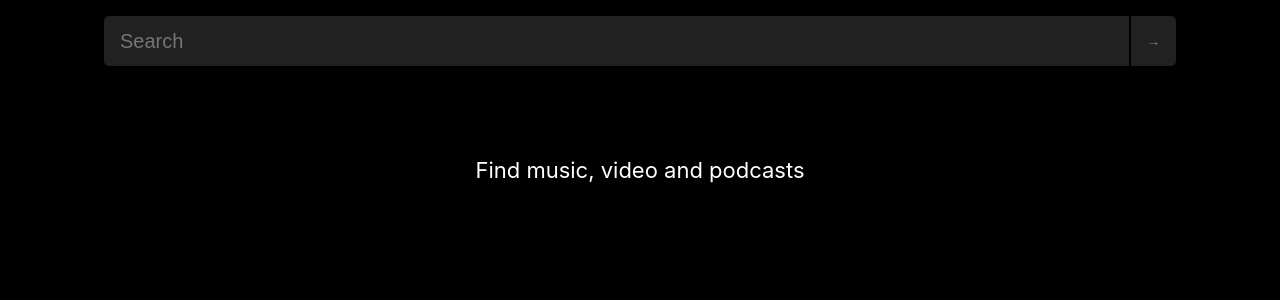
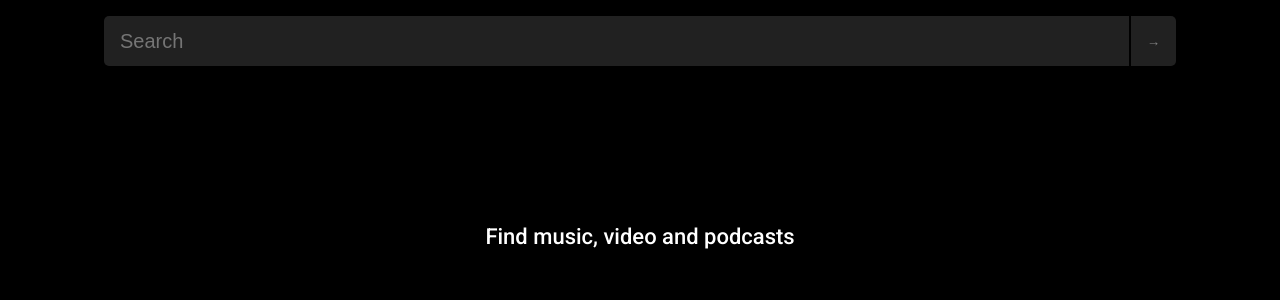
Before and after one commit to fominmaksim/takeHome, a React (Create React App) app: page / in a window 1280 px wide. Shown: the top 300 px of the page. Built offline with nearby package versions, Linux system fonts and the light colour scheme.

Commit message:
feat: refactored code

```diff
--- a/public/index.html
+++ b/public/index.html
@@ -24,7 +24,12 @@
       work correctly both with client-side routing and a non-root public URL.
       Learn how to configure a non-root public URL by running `npm run build`.
     -->
-    <title>React App</title>
+    <link rel="preconnect" href="https://fonts.googleapis.com" />
+    <link rel="preconnect" href="https://fonts.gstatic.com" crossorigin />
+    <link
+      href="https://fonts.googleapis.com/css2?family=Roboto:wght@500&display=swap"
+      rel="stylesheet"
+    />
   </head>
   <body>
     <noscript>You need to enable JavaScript to run this app.</noscript>
--- a/src/App.tsx
+++ b/src/App.tsx
@@ -1,6 +1,9 @@
 import styled from "styled-components";
 import SearchPanel from "./containers/SearchPanel";
 import "./reset.css";
+import "./app.css"
+
+
 const Wrapper = styled.section`
   display: flex;
   background-color: black;
--- /dev/null
+++ b/src/app.css
@@ -0,0 +1,3 @@
+body {
+  font-family: 'Roboto', sans-serif;
+}
--- a/src/containers/SearchPanel.tsx
+++ b/src/containers/SearchPanel.tsx
@@ -3,15 +3,10 @@ import React, { useState } from "react";
 import styled from "styled-components";
 import { useDispatch, useSelector } from "react-redux";
 import { RootStore } from "../redux/store";
-import { ItunesStore } from "../redux/videos/reducer";
-import { loadItunesContent } from "../redux/videos/actions";
-import {
-  FeatureMovie,
-  Podcast,
-  Results,
-  Song,
-  TvEpisode,
-} from "../services/types";
+import { ItunesStore } from "../redux/iTunes/reducer";
+import { loadItunesContent } from "../redux/iTunes/actions";
+import { FeatureMovie, Podcast, Song, TvEpisode } from "../services/types";
+import SearchResult from "./SearchResult";
 const Wrapper = styled.section`
   display: flex;
   flex-direction: column;
@@ -43,59 +38,14 @@ const SearchSubmitButton = styled.input`
   cursor: pointer;
 `;
 
-const SearchResult = styled.div``;
+const SearchResultWrapper = styled.div``;
 const Spinner = styled.p`
   color: white;
   font-size: 22px;
   text-align: center;
-  margin-top: 93px;
+  margin-top: 10rem;
 `;
-const Title = styled.h3`
-  color: white;
-  margin-bottom: 1rem;
-  margin-top: 3rem;
-  font-size: 20px;
-`;
-const ItemTitle = styled.p`
-  color: white;
-  margin-bottom: 0.5rem;
-  font-size: 18px;
-`;
-const ItemDescription = styled.p`
-  color: #b4b4b4;
-  font-size: 14px;
-
-`;
-const Dot = styled.span`
-  @media (max-width: 1200px) {
-    display: none;
-}
-`
-const Item = styled.div`
-  display: flex;
-  border-bottom: 1px solid #252525;
-  padding: 1rem 0.5rem;
-  &:last-of-type {
-    border-bottom: none;
-  }
-`;
-const Cover = styled.img`
-  margin-right: 1rem;
-  border-radius: 2px;
-`;
-
-const Description = styled.div`
-  display: flex;
-  flex-direction: column;
-  justify-content: center;
-`;
-const SubDescription = styled.div`
-  display: flex;
-  @media (max-width: 1200px) {
-    width: 100%;
-    display: block;
-  }
-`;
+const Fragment = styled.div``;
 interface GroupedData {
   featureMovie?: FeatureMovie[];
   podcast?: Podcast[];
@@ -141,40 +91,20 @@ const SearchPanel: React.FunctionComponent = () => {
           <SearchSubmitButton type="submit" value="→" />
         </Label>
       </form>
-      <SearchResult>
-        {input?.length && iTunesData?.length ? (
+      <SearchResultWrapper>
+        {iTunesData?.length ? (
           Object.entries(groupedData).map(([key, val]) => {
             const data = val.slice(0, 3);
-
             return (
-              <div>
-                <Title>{key[0].toUpperCase() + key.substring(1)}</Title>
-                {data.map((el: Results) => {
-                  return (
-                    <Item>
-                      <Cover src={el.artworkUrl60} alt="cover" />
-                      <Description>
-                        <ItemTitle>{el.trackCensoredName}</ItemTitle>
-                        <SubDescription>
-                          <ItemDescription>
-                            {el.artistName}&nbsp;<Dot>&#8226;</Dot>&nbsp;
-                          </ItemDescription>
-                          <ItemDescription>
-                            {` `}
-                            {el.collectionCensoredName}
-                          </ItemDescription>
-                        </SubDescription>
-                      </Description>
-                    </Item>
-                  );
-                })}
-              </div>
+              <Fragment key={key}>
+                <SearchResult label={key} data={data} />
+              </Fragment>
             );
           })
         ) : (
           <Spinner>Find music, video and podcasts</Spinner>
         )}
-      </SearchResult>
+      </SearchResultWrapper>
     </Wrapper>
   );
 };
--- /dev/null
+++ b/src/containers/SearchResult.tsx
@@ -0,0 +1,85 @@
+/* eslint-disable array-callback-return */
+import React from "react";
+import styled from "styled-components";
+import { Results } from "../services/types";
+
+const Title = styled.h3`
+  color: white;
+  margin-bottom: 1rem;
+  margin-top: 3rem;
+  font-size: 20px;
+`;
+const ItemTitle = styled.p`
+  color: white;
+  margin-bottom: 0.5rem;
+  font-size: 18px;
+`;
+const ItemDescription = styled.p`
+  color: #b4b4b4;
+  font-size: 14px;
+`;
+const Dot = styled.span`
+  @media (max-width: 1200px) {
+    display: none;
+  }
+`;
+const Item = styled.div`
+  display: flex;
+  border-bottom: 1px solid #252525;
+  padding: 1rem 0.5rem;
+  &:last-of-type {
+    border-bottom: none;
+  }
+`;
+const Cover = styled.img`
+  margin-right: 1rem;
+  border-radius: 2px;
+`;
+
+const Description = styled.div`
+  display: flex;
+  flex-direction: column;
+  justify-content: center;
+`;
+const SubDescription = styled.div`
+  display: flex;
+  @media (max-width: 1200px) {
+    width: 100%;
+    display: block;
+  }
+`;
+interface SearchResultProps {
+  label: string;
+  data: Results[];
+}
+const SearchResult: React.FunctionComponent<SearchResultProps> = ({
+  label,
+  data,
+}) => {
+  return (
+    <>
+      <Title>{label[0].toUpperCase() + label.substring(1)}</Title>
+      {data.map((el: Results) => {
+        return (
+          <Item key={el.artistName}>
+            <Cover src={el.artworkUrl60} alt="cover" />
+            <Description>
+              <ItemTitle>{el.trackCensoredName}</ItemTitle>
+              <SubDescription>
+                <ItemDescription>
+                  {el.artistName}&nbsp;<Dot>&#8226;</Dot>&nbsp;
+                </ItemDescription>
+                <ItemDescription>
+                  {` `}
+                  {el.collectionCensoredName}
+                </ItemDescription>
+              </SubDescription>
+            </Description>
+          </Item>
+        );
+      })}
+    </>
+  );
+};
+
+export default SearchResult;
--- a/src/redux/store.ts
+++ b/src/redux/store.ts
@@ -2,7 +2,7 @@ import { createStore, applyMiddleware, combineReducers } from 'redux';
 import logger from 'redux-logger';
 import thunk from 'redux-thunk';
 
-import app from './videos/reducer';
+import app from './iTunes/reducer';
 
 const rootReducer = combineReducers({
   app,
--- a/src/reset.css
+++ b/src/reset.css
@@ -88,7 +88,7 @@ video {
   padding: 0;
   border: 0;
   font-size: 100%;
-  font-family: -apple-system, BlinkMacSystemFont, "Segoe UI", Roboto, Helvetica, Arial, sans-serif, "Apple Color Emoji",
+  font-family: Roboto, -apple-system, BlinkMacSystemFont, "Segoe UI", Roboto, Helvetica, Arial, sans-serif, "Apple Color Emoji",
     "Segoe UI Emoji", "Segoe UI Symbol";
   vertical-align: baseline;
 }
```
Also changed, not shown: src/index.css (added), src/redux/iTunes/actions.ts (renamed from src/redux/videos/actions.ts), src/redux/iTunes/reducer.ts (renamed from src/redux/videos/reducer.ts), src/redux/iTunes/types.ts (renamed from src/redux/videos/types.ts).
